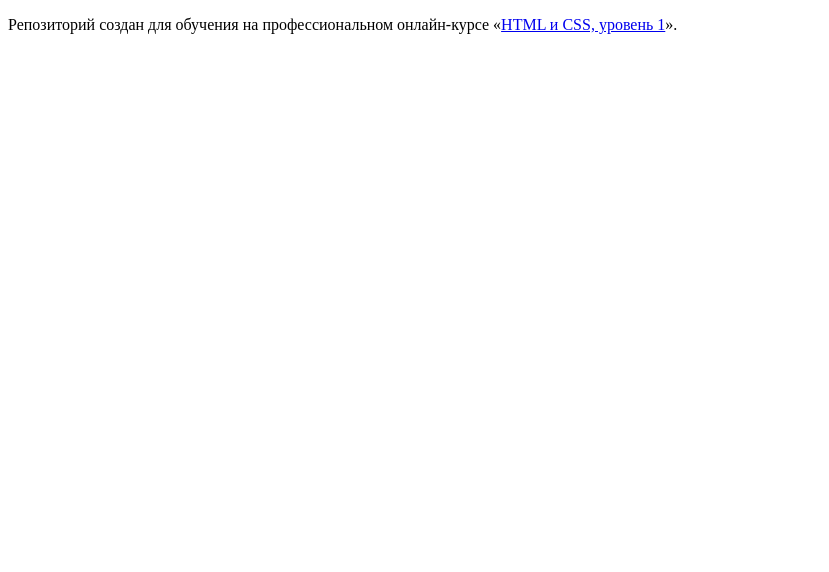
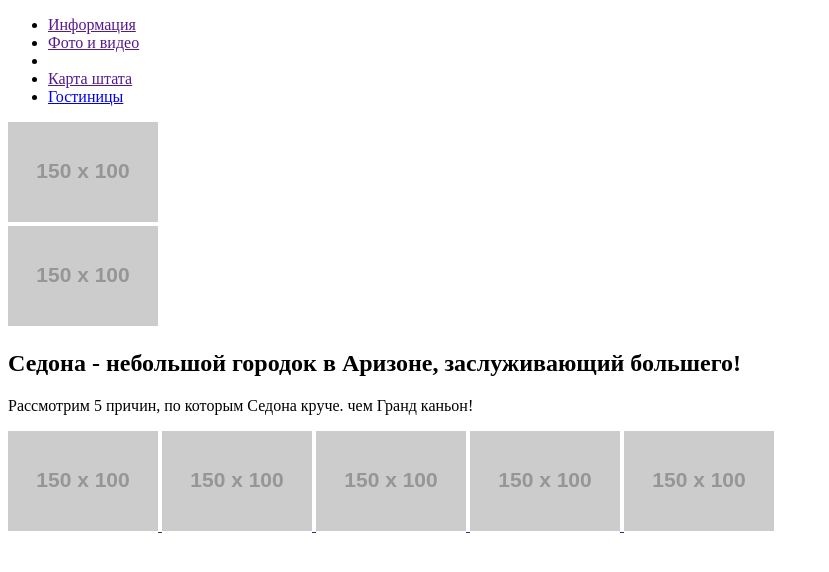
Before and after one commit to MWolkure/1101071-sedona-26, a plain HTML site: page index.html in a window 1280 px wide. Shown: the whole page, without its empty margins (0-829 px from the left). Drawn offline with Linux system fonts and the light colour scheme; placeholder pictures from the web are drawn by us.

Commit message:
3. Личный проект: начинаем разметку
Тема 2. Разметка

```diff
--- a/index.html
+++ b/index.html
@@ -5,8 +5,58 @@
     <title>HTML Academy: Седона</title>
   </head>
   <body>
+  	<header>
+  		<nav>
+  		<ul>
+  			<li><a href=""> Информация </a> </li>
+  			<li><a href=""> Фото и видео </a> </li>
+  			<li> <!-- или логотип здесь?? я не поняла ТЗ --> </li>
+  			<li><a href=""> Карта штата	</a> </li>
+  			<li><a href="hotels.html"> Гостиницы </a></li>
+  		</ul>
+  		</nav>
+  		<img src="https://via.placeholder.com/150x100" alt="Это треугольный логотип Седоны">
 
-    <p>Репозиторий создан для обучения на профессиональном онлайн‑курсе «<a href="https://htmlacademy.ru/intensive/htmlcss">HTML и CSS, уровень 1</a>».</p>
+  	</header>
+
+  	<main>
+
+  	<section>
+  		<img src="https://via.placeholder.com/150x100" alt="Welcome to the gorgeous Sedona. Because the Grand Canyon sucks!">
+  		<h2> Седона - небольшой городок в Аризоне, заслуживающий большего! </h2>
+  		<p> Рассмотрим 5 причин, по которым Седона круче. чем Гранд каньон! </p>
+<!--потом
+ТУТ СПИСОК
+ -->
+  	</section>
+
+<!-- потом
+
+
+
+  	<section>
+  		<h1> Заинтересовались? </h1>
+  		<p> Укажите предполагаемые даты поездки,<br> и мы покажем вам лучшие предложения гостиниц в Седоне </p>
+
+  	    <button> Поиск гостиницы в Седоне </button>
+
+  	    ТУТ КАРТА
+
+  	</section>
+  -->
+
+  	</main>
+
+
+
+ <footer>
+   <a href=""> <img src="https://via.placeholder.com/150x100" alt="Хэштег Приезжайте в Седону"> </a>
+   <a href=""> <img src="https://via.placeholder.com/150x100" alt="Логотип Твиттера"> </a>
+   <a href=""> <img src="https://via.placeholder.com/150x100" alt="Логотип Фэйсбука"> </a>
+   <a href=""> <img src="https://via.placeholder.com/150x100" alt="Логотип Ютуба"> </a>
+   <a href="https://htmlacademy.ru/intensive/htmlcss"> <img src="https://via.placeholder.com/150x100" alt="Логотип Академии"> </a>
+ </footer>
+
 
   </body>
 </html>
```
Also changed, not shown: hotels.html (added, +62 -0 lines).
